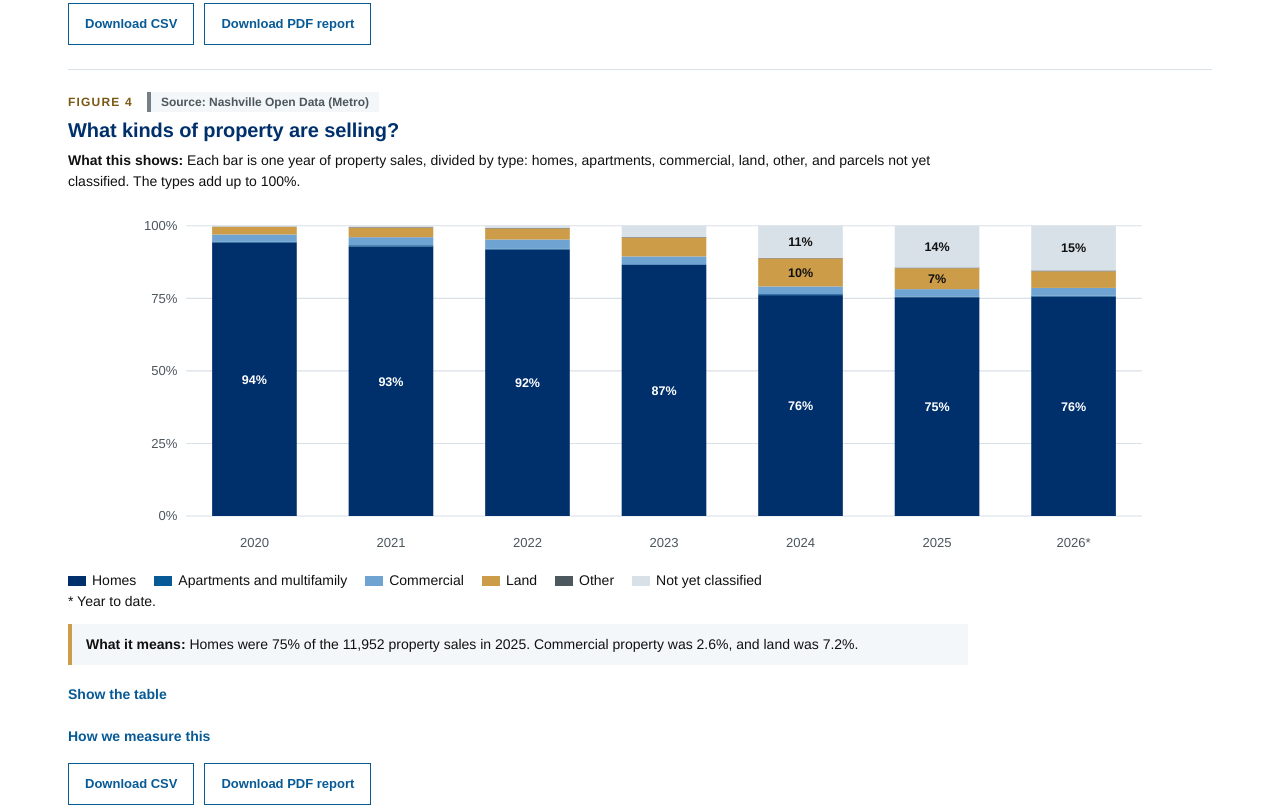
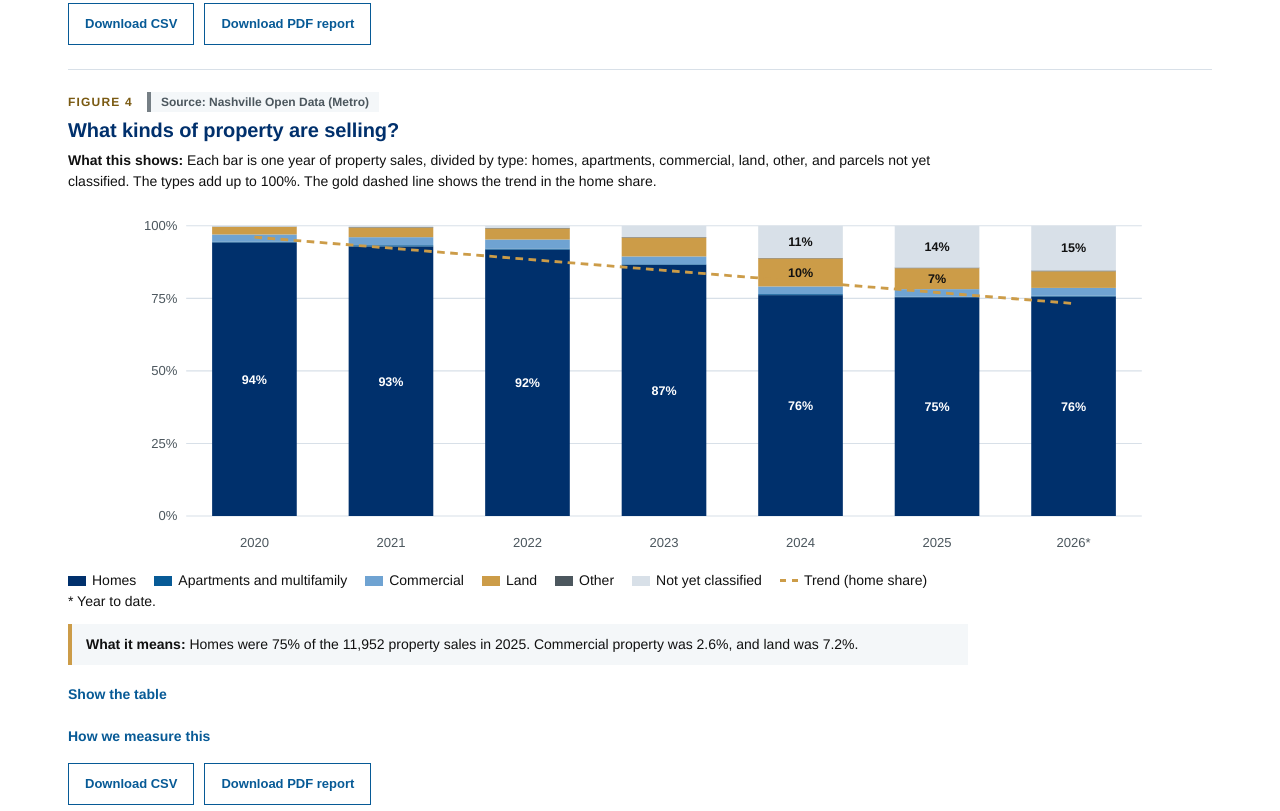
Before and after one commit to victorialovefranklin/rod-dashboard, a plain HTML site: page index.html in a window 1280 px wide. Shown: the part 4229-5040 px from the top of the page. Drawn offline with Linux system fonts and the light colour scheme.

Commit message:
Add trend line to property type figure; start six-year index axis at 40
Co-authored-by: Copilot <223556219+Copilot@users.noreply.github.com>

```diff
--- a/index.html
+++ b/index.html
@@ -213,7 +213,7 @@
 <script src="js/data/sales-data.js"></script>
 <script src="js/data-blocks.js"></script>
 <script src="js/exports-and-tables.js"></script>
-<script src="js/dashboard-figures.js"></script>
+<script src="js/dashboard-figures.js?v=7"></script>
 <script src="js/request-data.js"></script>
 <script src="js/dashboard-navigation.js"></script>
   </body>
--- a/js/dashboard-figures.js
+++ b/js/dashboard-figures.js
@@ -127,6 +127,10 @@
       });
       out += `<text x="${cx(i)}" y="${H - 16}" text-anchor="middle" font-size="12" fill="${C.slate}">${esc(l)}</text>`;
     });
+    if (o.trend) {
+      const pts = o.trend.map((v, i) => [cx(i), a.y(v)]);
+      out += `<path d="${pts.map((p, i) => (i ? "L" : "M") + p[0].toFixed(1) + "," + p[1].toFixed(1)).join("")}" fill="none" stroke="${C.gold}" stroke-width="2.6" stroke-dasharray="7 5"/>`;
+    }
     return svg(out, o.aria);
   }
   const svg = (body, aria) => `<svg viewBox="0 0 ${W} ${H}" role="img" aria-label="${esc(aria || "")}" preserveAspectRatio="xMidYMid meet">${body}</svg>`;
@@ -303,11 +307,17 @@
           BT = M.byType,
           lt = BT.filter(b => (A.find(a => a.year === b.year) || {}).months === 12).pop() || BT[BT.length - 1];
         const tot = b => b.counts.reduce((x, y) => x + y, 0);
+        const homeShare = BT.map(b => b.counts[0] / tot(b) * 100),
+          n0 = homeShare.length,
+          mx = (n0 - 1) / 2,
+          my = homeShare.reduce((s, v) => s + v, 0) / n0,
+          slope = homeShare.reduce((s, v, i) => s + (i - mx) * (v - my), 0) / (homeShare.reduce((s, v, i) => s + (i - mx) ** 2, 0) || 1),
+          homeTrend = homeShare.map((v, i) => my + slope * (i - mx));
         F.push({
           id: "propertyTypes",
           q: "What kinds of property are selling?",
           status: "open",
-          shows: "Each bar is one year of property sales, divided by type: homes, apartments, commercial, land, other, and parcels not yet classified. The types add up to 100%.",
+          shows: "Each bar is one year of property sales, divided by type: homes, apartments, commercial, land, other, and parcels not yet classified. The types add up to 100%. The gold dashed line shows the trend in the home share.",
           means: `Homes were ${pctp(lt.counts[0] / tot(lt) * 100)} of the ${fmt(tot(lt))} property sales in ${lt.year}. Commercial property was ${pctp(lt.counts[2] / tot(lt) * 100, 1)}, and land was ${pctp(lt.counts[3] / tot(lt) * 100, 1)}.`,
           chart: stack100(BT.map(b => (A.find(a => a.year === b.year) || {}).months < 12 ? b.year + "*" : String(b.year)), T.map((n, k) => ({
             name: n,
@@ -315,11 +325,16 @@
             values: BT.map(b => b.counts[k]),
             text: k >= 3 && k !== 4 ? C.ink : "#fff"
           })), {
-            aria: "Share of property sales by type each year"
-          }) + legend(T.map((n, k) => ({
+            aria: "Share of property sales by type each year, with a trend line for the home share",
+            trend: homeTrend
+          }) + legend([...T.map((n, k) => ({
             name: n,
             color: TC[k]
-          }))) + `<p class="dfFoot">* Year to date.</p>`,
+          })), {
+            name: "Trend (home share)",
+            color: C.gold,
+            dash: true
+          }]) + `<p class="dfFoot">* Year to date.</p>`,
           head: ["Year", ...T.map(t => t + " (sales, median price)")],
           rows: BT.map(b => [b.year, ...b.counts.map((c, k) => fmt(c) + (b.medians[k] ? ", " + usd(b.medians[k]) : ""))]),
           method: `Type comes from the land-use description in Metro's parcel file. "Not yet classified" means the parcel had no land-use description yet, which is common for new construction. Apartment and commercial medians can swing widely because there are few sales. ${M.rules}`,
@@ -367,7 +382,7 @@
           color: C.gold,
           dots: true
         }], {
-          min: 0,
+          min: 40,
           max: 160,
           yf: v => Math.round(v),
           aria: "Six-year index of home price, home sales, and share under $400,000"
```
